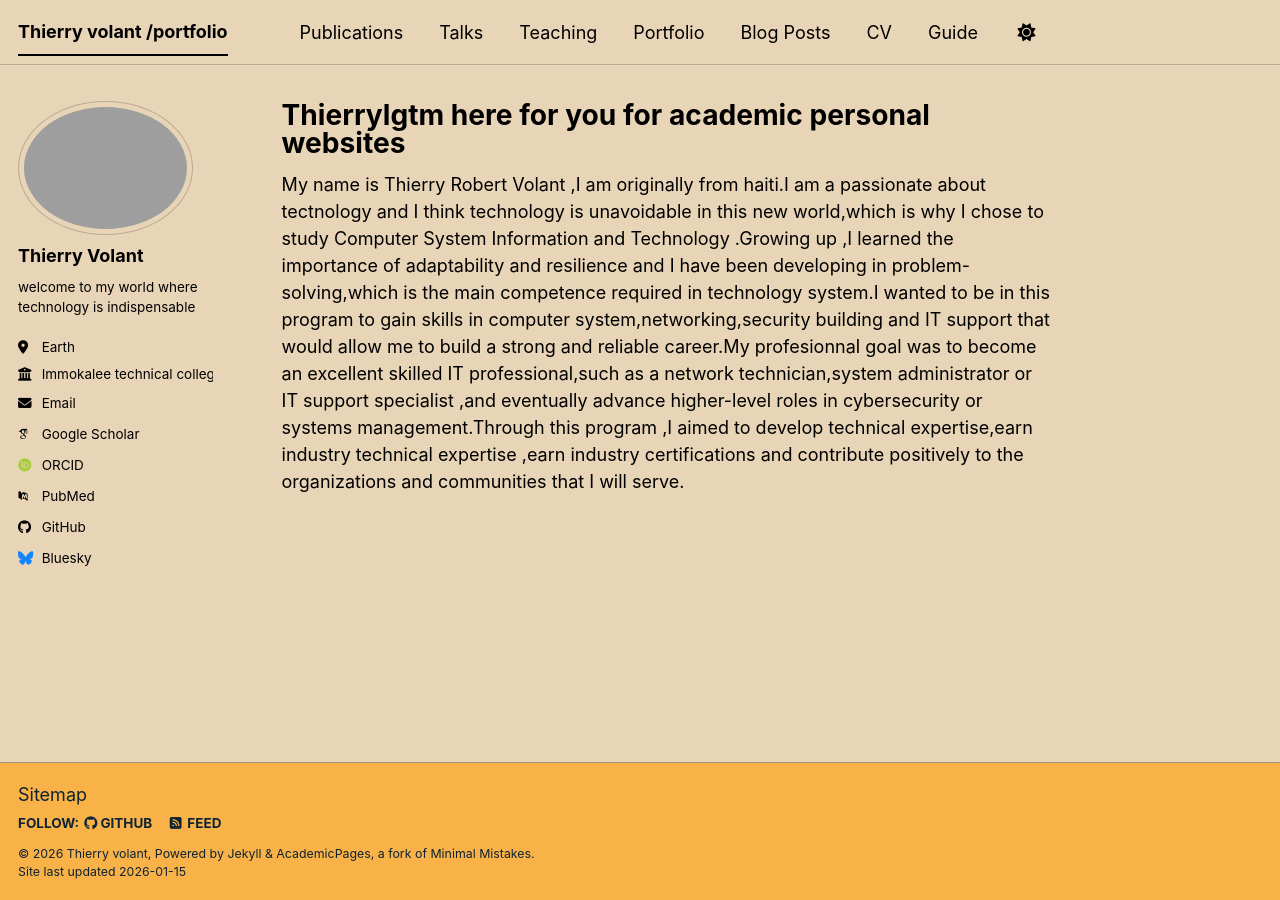
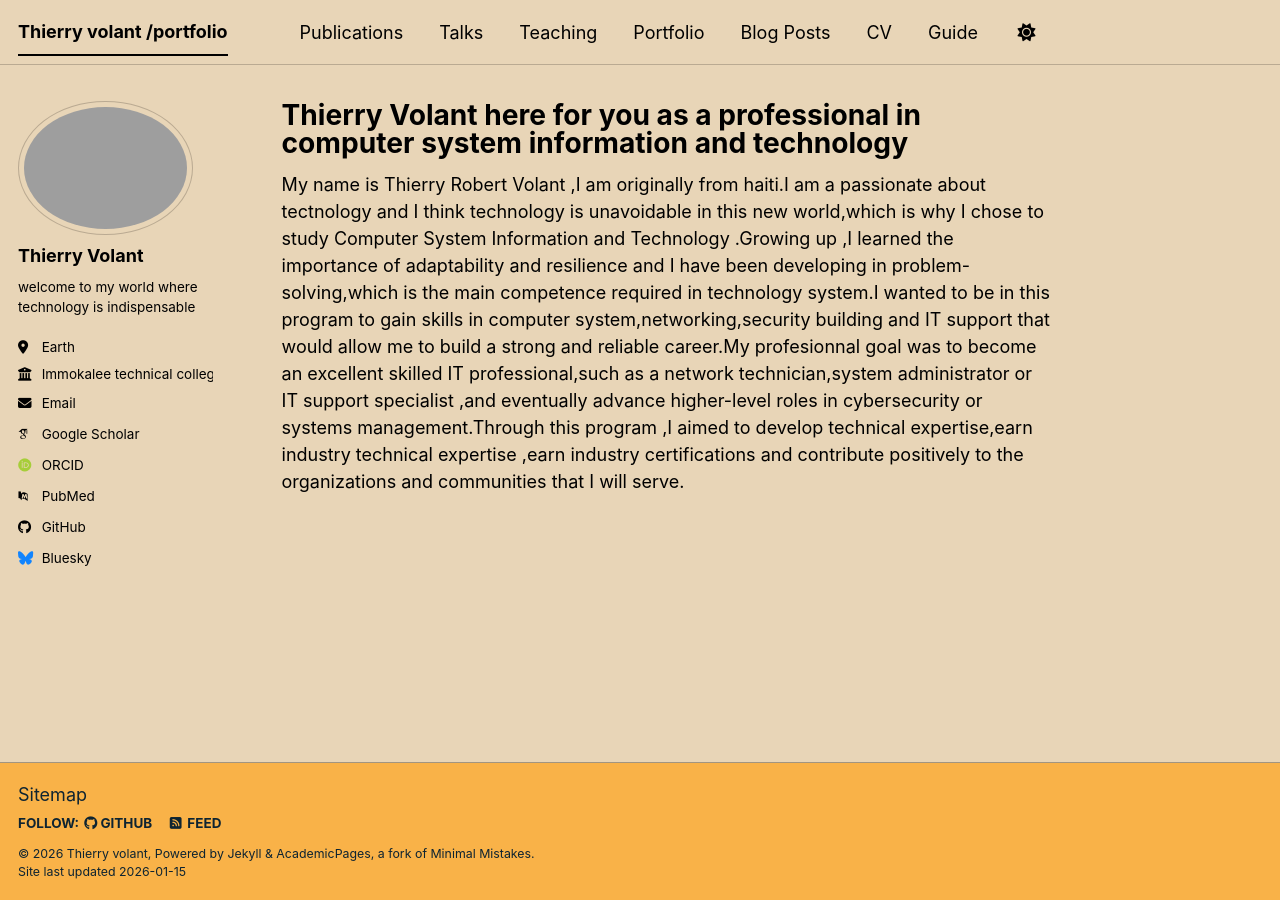
Before and after one commit to Thierry-lgtm/Thierrylgtm.github.io, a Jekyll site: the page built from _pages/about.md, in a window 1280 px wide. Built offline with Jekyll 4.4.1, drawn with Linux system fonts in a browser that asks for light colours; some web fonts are replaced; a script bundle is joined from its source files by our own code; library files that are not in the unit come from our copies.

Commit message:
Update about.md

```diff
--- a/_pages/about.md
+++ b/_pages/about.md
@@ -1,6 +1,6 @@
 ---
 permalink: /
-title: "Thierrylgtm here for you for academic personal websites"
+title: "Thierry Volant here for you as a professional in computer system information and technology"
 author_profile: true
 redirect_from:
   - /about/
```
